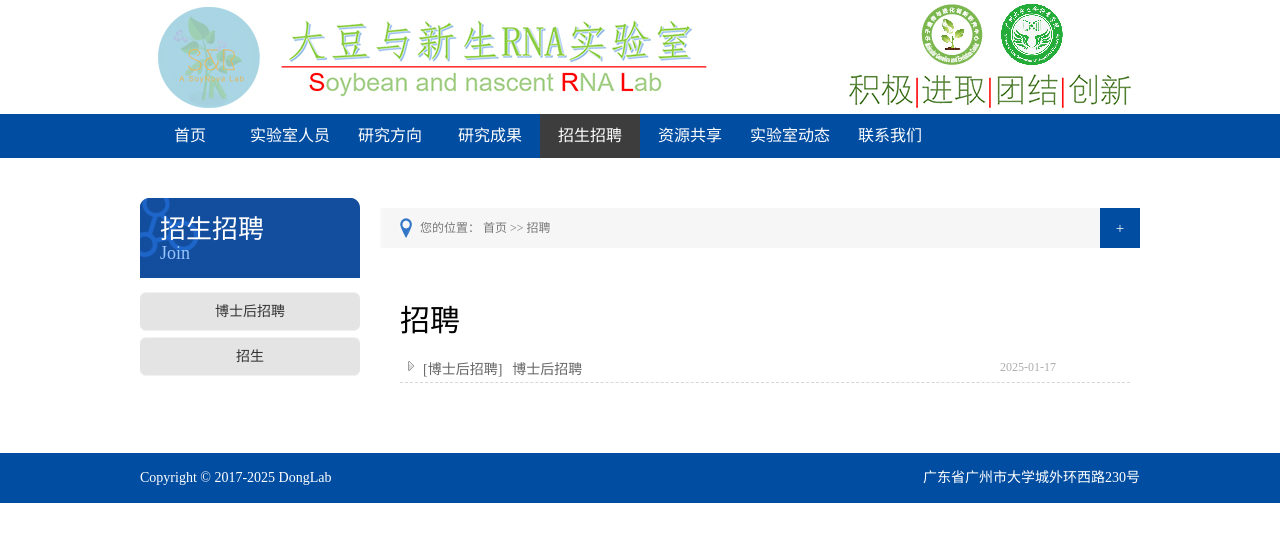
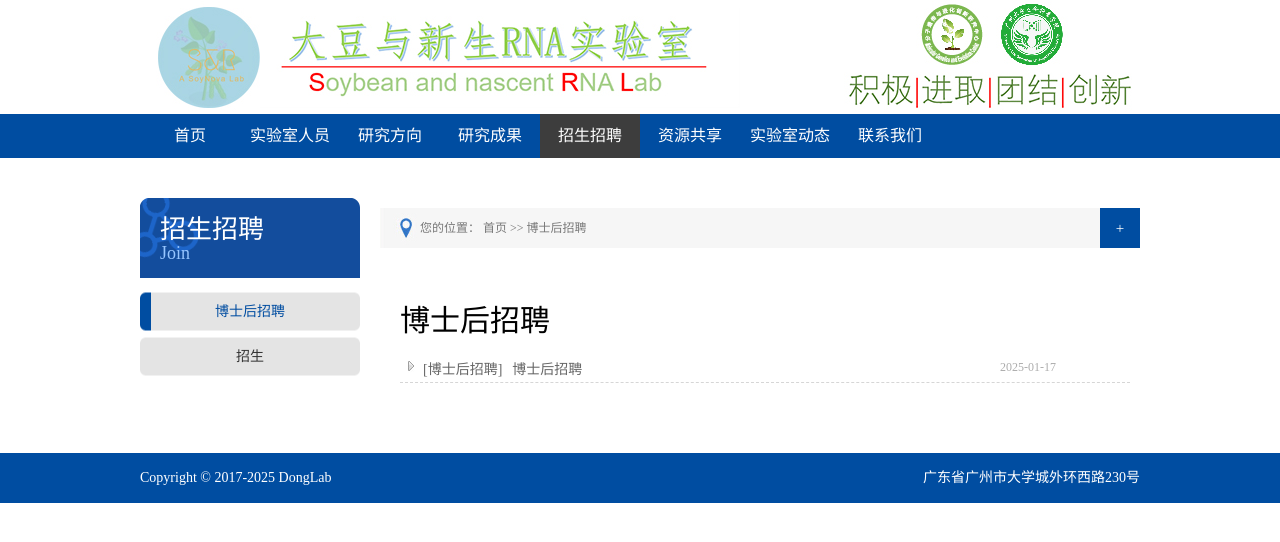
Before and after one commit to zhanweimin2021/zhanweimin2021.github.io, a Jekyll site: the page built from pages/recruit.html, in a window 1280 px wide. Shown: the top 542 px of the page. Built offline with Jekyll 4.4.1, drawn with Linux system fonts in a browser that asks for light colours.

Commit message:
Update recruit.html

```diff
--- a/pages/recruit.html
+++ b/pages/recruit.html
@@ -4,15 +4,15 @@ permalink: /recruit/
 category: join
 category-en: Join
 category-cn: 招生招聘
-type: 招聘
-title: 招聘
-keywords: 招聘
-description: 招聘
+type: 博士后招聘
+title: 博士后招聘
+keywords: 博士后招聘
+description: 博士后招聘
 ---
 <div class="n_list">
   <div class="n_list_c">
     <div class="n_right_bottom">
-      <h1>招聘</h1>
+      <h1>博士后招聘</h1>
       <ul>{% for post in site.categories["recruit"] %}
         <li>
           <div class="n_temp_r_b1"><img src="/images/assets/2-000.gif"><h4>[{{ post.type }}]</h4><p><a href="{{ site.url }}{{ post.url }}">{{ post.title }}</a></p></div>
```
